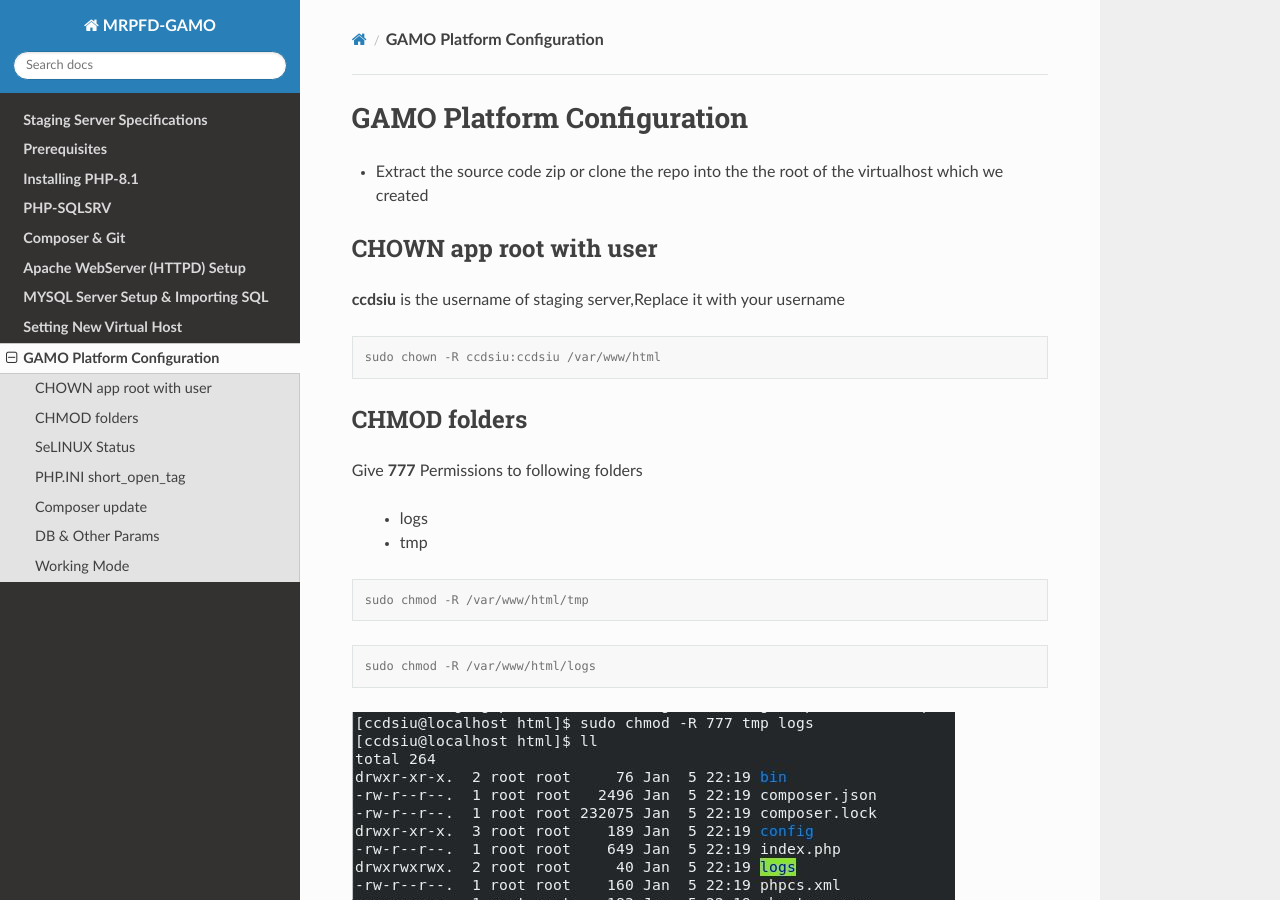
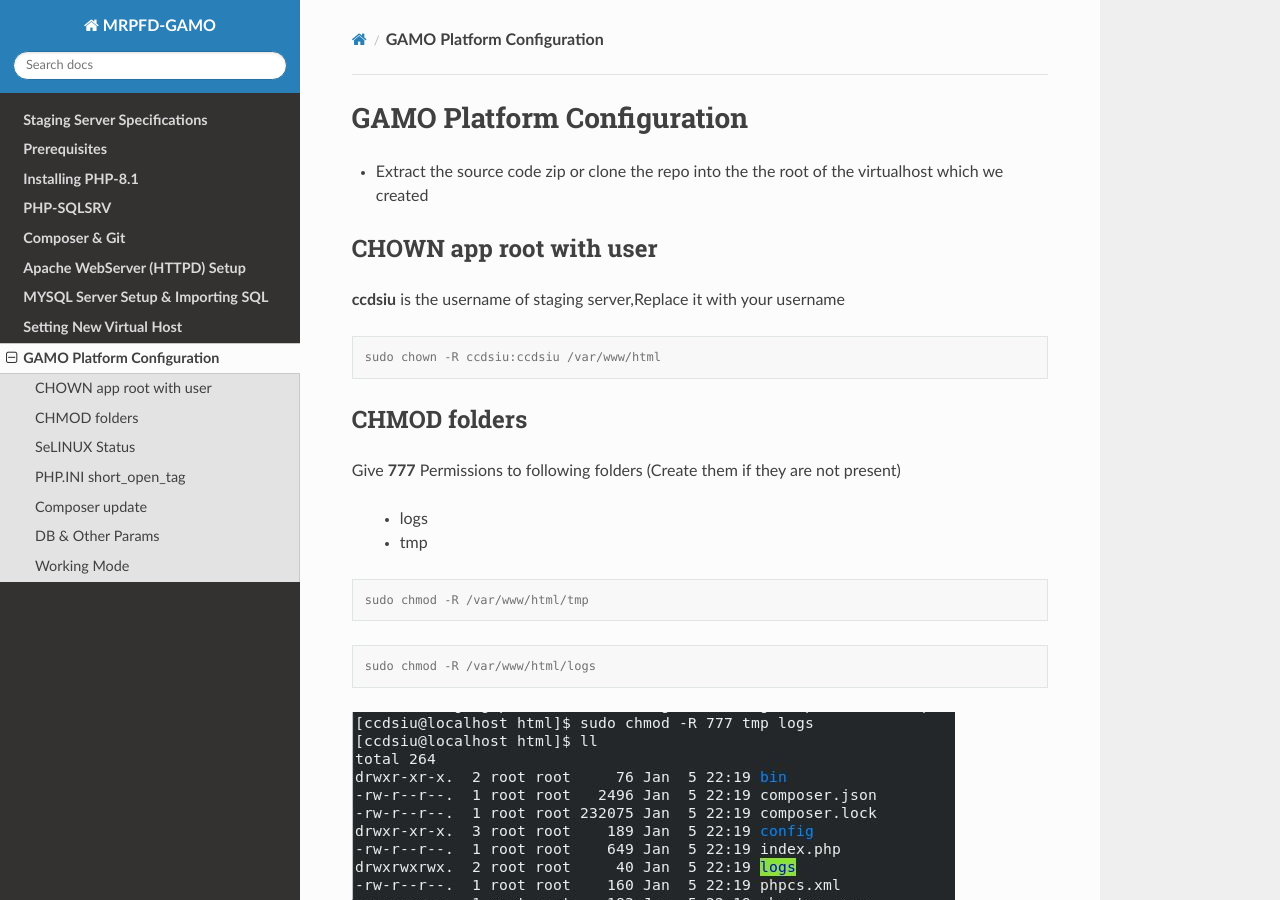
Before and after one commit to madhu-ibs/mrpfd-gamo-documentation, a Sphinx documentation site: the page built from docs/source/siteconfig.rst, in a window 1280 px wide and 900 px high. Built offline with Sphinx 7.4.7 and the Read the Docs theme 2.0.0, drawn with Linux system fonts in a browser that asks for light colours; some of the changed text lies outside the part shown.

Commit message:
Update siteconfig.rst

```diff
--- a/docs/source/siteconfig.rst
+++ b/docs/source/siteconfig.rst
@@ -18,7 +18,7 @@
 
 CHMOD folders
 --------------------------------------
-Give **777** Permissions to following folders
+Give **777** Permissions to following folders (Create them if they are not present)
 
  - logs
  - tmp
@@ -94,7 +94,7 @@
 
 
 Composer update
------------
+------------------------------
 Try to update the composer from the root folder of project (Updates may vary from time to time)
 
 .. code-block:: console
@@ -109,6 +109,12 @@
     composer require "radsectors/sqlshim"
 .. image:: images/sqlshim-ifneed.JPG
 
+**cewi/excel** package may need to be updated
+
+.. code-block:: console
+
+    composer require cewi/excel:dev-main
+.. image:: images/cewi-excel.JPG
 
 
 DB & Other Params
```
